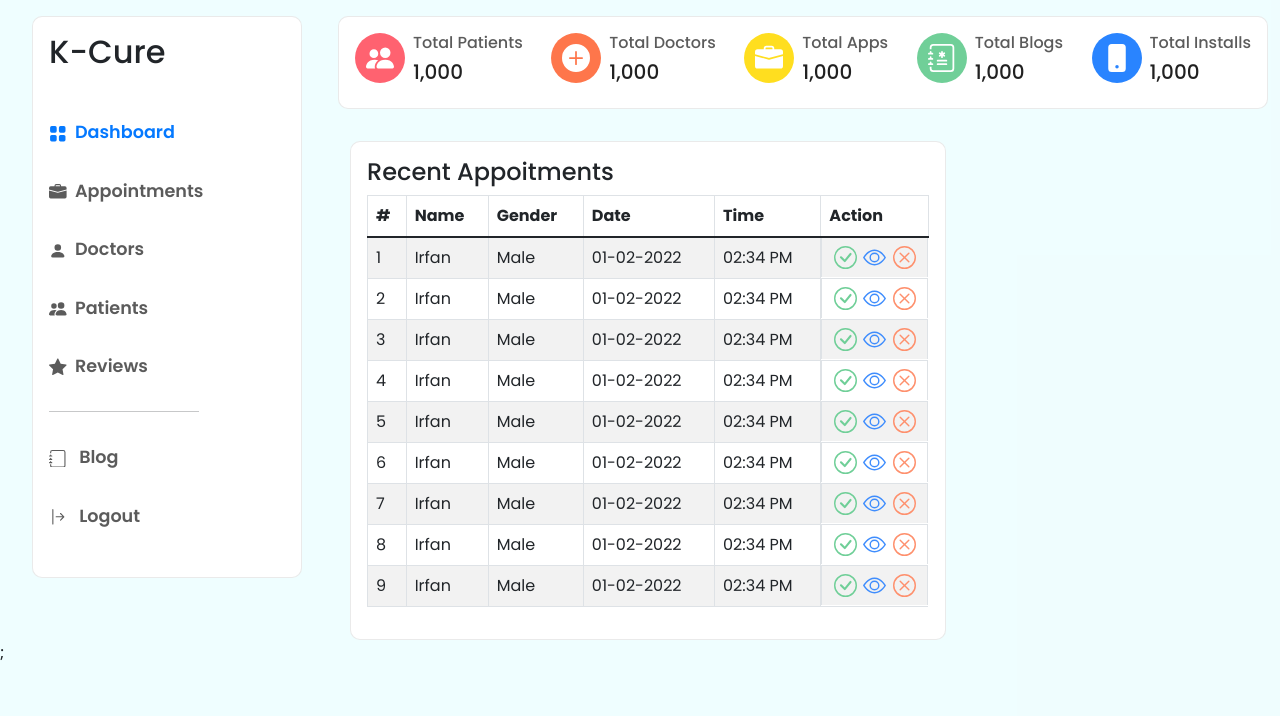
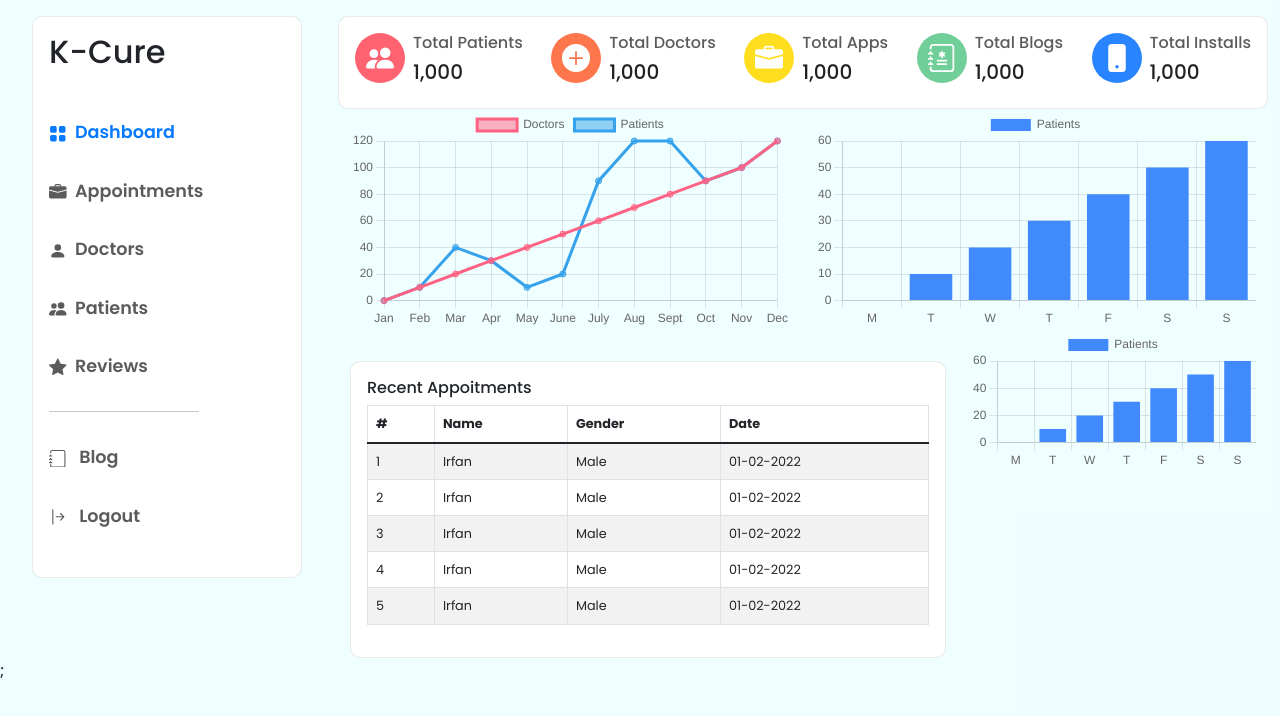
Before and after one commit to iqbalwalii/kashmirCure, a Next.js app: page / in a window 1280 px wide. Shown: the top 716 px of the page. Built offline with nearby package versions, Linux system fonts and the light colour scheme.

Commit message:
added graphs and customisations

```diff
--- a/package.json
+++ b/package.json
@@ -9,10 +9,12 @@
   },
   "dependencies": {
     "bootstrap": "^5.1.3",
+    "faker": "^6.6.6",
     "next": "12.0.9",
     "react": "17.0.2",
     "react-bootstrap": "^2.1.1",
     "react-bootstrap-icons": "^1.7.2",
+    "react-chartjs-2": "^4.0.1",
     "react-dom": "17.0.2",
     "react-redux": "^7.2.6",
     "redux": "^4.1.2"
--- a/src/Components/Appointments.js
+++ b/src/Components/Appointments.js
@@ -5,7 +5,7 @@ const Appointments = () => {
   return (
     <>
       <div className="appointments">
-        <h4>Recent Appoitments</h4>
+        <h6>Recent Appoitments</h6>
         <Table striped bordered hover>
           <thead>
             <tr>
@@ -13,8 +13,6 @@ const Appointments = () => {
               <th>Name</th>
               <th>Gender</th>
               <th>Date</th>
-              <th>Time</th>
-              <th>Action</th>
             </tr>
           </thead>
           <tbody>
@@ -23,108 +21,30 @@ const Appointments = () => {
               <td>Irfan</td>
               <td>Male</td>
               <td>01-02-2022</td>
-              <td>02:34 PM</td>
-              <td className="action">
-                <CheckCircle size={23} color="#70CF98" />
-                <Eye size={23} color="#3F8DFD" />
-                <XCircle size={23} color="#FE906D" />
-              </td>
             </tr>
             <tr>
               <td>2</td>
               <td>Irfan</td>
               <td>Male</td>
               <td>01-02-2022</td>
-              <td>02:34 PM</td>
-              <td className="action">
-                <CheckCircle size={23} color="#70CF98" />
-                <Eye size={23} color="#3F8DFD" />
-                <XCircle size={23} color="#FE906D" />
-              </td>
             </tr>
             <tr>
               <td>3</td>
               <td>Irfan</td>
               <td>Male</td>
               <td>01-02-2022</td>
-              <td>02:34 PM</td>
-              <td className="action">
-                <CheckCircle size={23} color="#70CF98" />
-                <Eye size={23} color="#3F8DFD" />
-                <XCircle size={23} color="#FE906D" />
-              </td>
             </tr>
             <tr>
               <td>4</td>
               <td>Irfan</td>
               <td>Male</td>
               <td>01-02-2022</td>
-              <td>02:34 PM</td>
-              <td className="action">
-                <CheckCircle size={23} color="#70CF98" />
-                <Eye size={23} color="#3F8DFD" />
-                <XCircle size={23} color="#FE906D" />
-              </td>
             </tr>
             <tr>
               <td>5</td>
               <td>Irfan</td>
               <td>Male</td>
               <td>01-02-2022</td>
-              <td>02:34 PM</td>
-              <td className="action">
-                <CheckCircle size={23} color="#70CF98" />
-                <Eye size={23} color="#3F8DFD" />
-                <XCircle size={23} color="#FE906D" />
-              </td>
-            </tr>
-            <tr>
-              <td>6</td>
-              <td>Irfan</td>
-              <td>Male</td>
-              <td>01-02-2022</td>
-              <td>02:34 PM</td>
-              <td className="action">
-                <CheckCircle size={23} color="#70CF98" />
-                <Eye size={23} color="#3F8DFD" />
-                <XCircle size={23} color="#FE906D" />
-              </td>
-            </tr>
-            <tr>
-              <td>7</td>
-              <td>Irfan</td>
-              <td>Male</td>
-              <td>01-02-2022</td>
-              <td>02:34 PM</td>
-              <td className="action">
-                <CheckCircle size={23} color="#70CF98" />
-                <Eye size={23} color="#3F8DFD" />
-                <XCircle size={23} color="#FE906D" />
-              </td>
-            </tr>
-            <tr>
-              <td>8</td>
-              <td>Irfan</td>
-              <td>Male</td>
-              <td>01-02-2022</td>
-              <td>02:34 PM</td>
-              <td className="action">
-                <CheckCircle size={23} color="#70CF98" />
-                <Eye size={23} color="#3F8DFD" />
-                <XCircle size={23} color="#FE906D" />
-              </td>
-            </tr>
-            <tr>
-              <td>9</td>
-              <td>Irfan</td>
-              <td>Male</td>
-              <td>01-02-2022</td>
-              <td>02:34 PM</td>
-              <td className="action">
-                <CheckCircle size={23} color="#70CF98" />
-                <Eye size={23} color="#3F8DFD" />
-                <XCircle size={23} color="#FE906D" />
-              </td>
             </tr>
           </tbody>
         </Table>
--- /dev/null
+++ b/src/Components/BarChart.js
@@ -0,0 +1,51 @@
+import React from "react";
+import {
+  Chart as ChartJS,
+  CategoryScale,
+  LinearScale,
+  BarElement,
+  Title,
+  Tooltip,
+  Legend,
+} from "chart.js";
+import { Bar } from "react-chartjs-2";
+
+ChartJS.register(
+  CategoryScale,
+  LinearScale,
+  BarElement,
+  Title,
+  Tooltip,
+  Legend
+);
+
+export const options = {
+  responsive: true,
+  plugins: {
+    legend: {
+      position: "top",
+    },
+    title: {
+      display: false,
+      text: "Patients",
+    },
+  },
+};
+
+const labels = ["M", "T", "W", "T", "F", "S", "S"];
+
+const nums = [0, 10, 20, 30, 40, 50, 60, 70, 80, 90, 100, 120];
+export const data = {
+  labels,
+  datasets: [
+    {
+      label: "Patients",
+      data: labels.map((label, index) => nums[index]),
+      backgroundColor: "#408AFD",
+    },
+  ],
+};
+
+export default function App() {
+  return <Bar options={options} data={data} />;
+}
--- a/src/Components/Dashboard.js
+++ b/src/Components/Dashboard.js
@@ -10,6 +10,8 @@ import {
 // import { Dash } from "react-bootstrap-icons";
 import Dash from "../styles/Dashboard.module.css";
 import Appointment from "./Appointments";
+import LineChart from "./LineChart";
+import BarChart from "./BarChart";
 const Dashboard = () => {
   return (
     <Container>
@@ -69,10 +71,20 @@ const Dashboard = () => {
       </Row>
       {/* Counters End*/}
       <Row>
+        <Col sm={6}>
+          <LineChart />
+        </Col>
+        <Col sm={6}>
+          <BarChart />
+        </Col>
+      </Row>
+      <Row>
         <Col sm={8}>
           <Appointment />
         </Col>
-        <Col sm={4}></Col>
+        <Col sm={4}>
+          <BarChart />
+        </Col>
       </Row>
     </Container>
   );
--- /dev/null
+++ b/src/Components/LineChart.js
@@ -0,0 +1,79 @@
+import React from "react";
+import {
+  Chart as ChartJS,
+  CategoryScale,
+  LinearScale,
+  PointElement,
+  LineElement,
+  Title,
+  Tooltip,
+  Legend,
+} from "chart.js";
+import { Line } from "react-chartjs-2";
+import { Container } from "react-bootstrap";
+// import faker from "faker";
+ChartJS.register(
+  CategoryScale,
+  LinearScale,
+  PointElement,
+  LineElement,
+  Title,
+  Tooltip,
+  Legend
+);
+
+export const options = {
+  responsive: true,
+  plugins: {
+    legend: {
+      position: "top",
+    },
+    title: {
+      display: false,
+      text: "Kashmir Cure",
+    },
+  },
+};
+
+const labels = [
+  "Jan",
+  "Feb",
+  "Mar",
+  "Apr",
+  "May",
+  "June",
+  "July",
+  "Aug",
+  "Sept",
+  "Oct",
+  "Nov",
+  "Dec",
+];
+const nums = [0, 10, 20, 30, 40, 50, 60, 70, 80, 90, 100, 120];
+const nums2 = [0, 10, 40, 30, 10, 20, 90, 120, 120, 90, 100, 120];
+
+export const data = {
+  labels,
+  datasets: [
+    {
+      label: "Doctors",
+      data: labels.map((label, index) => nums[index]),
+      borderColor: "rgb(255, 99, 132)",
+      backgroundColor: "rgba(255, 99, 132, 0.5)",
+    },
+    {
+      label: "Patients",
+      data: labels.map((label, index) => nums2[index]),
+      borderColor: "rgb(53, 162, 235)",
+      backgroundColor: "rgba(53, 162, 235, 0.5)",
+    },
+  ],
+};
+
+export default function Chart() {
+  return (
+    <>
+      <Line options={options} data={data} />
+    </>
+  );
+}
--- a/src/styles/globals.css
+++ b/src/styles/globals.css
@@ -41,6 +41,12 @@ a {
   /* padding: 0.1rem; */
   margin: 1rem;
 }
+.appointments th {
+  font-size: 0.8rem;
+}
+.appointments tr {
+  font-size: 0.8rem;
+}
 .device {
   display: none;
 }
```
Also changed, not shown: 1 other file (tests, documents, lock files or other folders).
